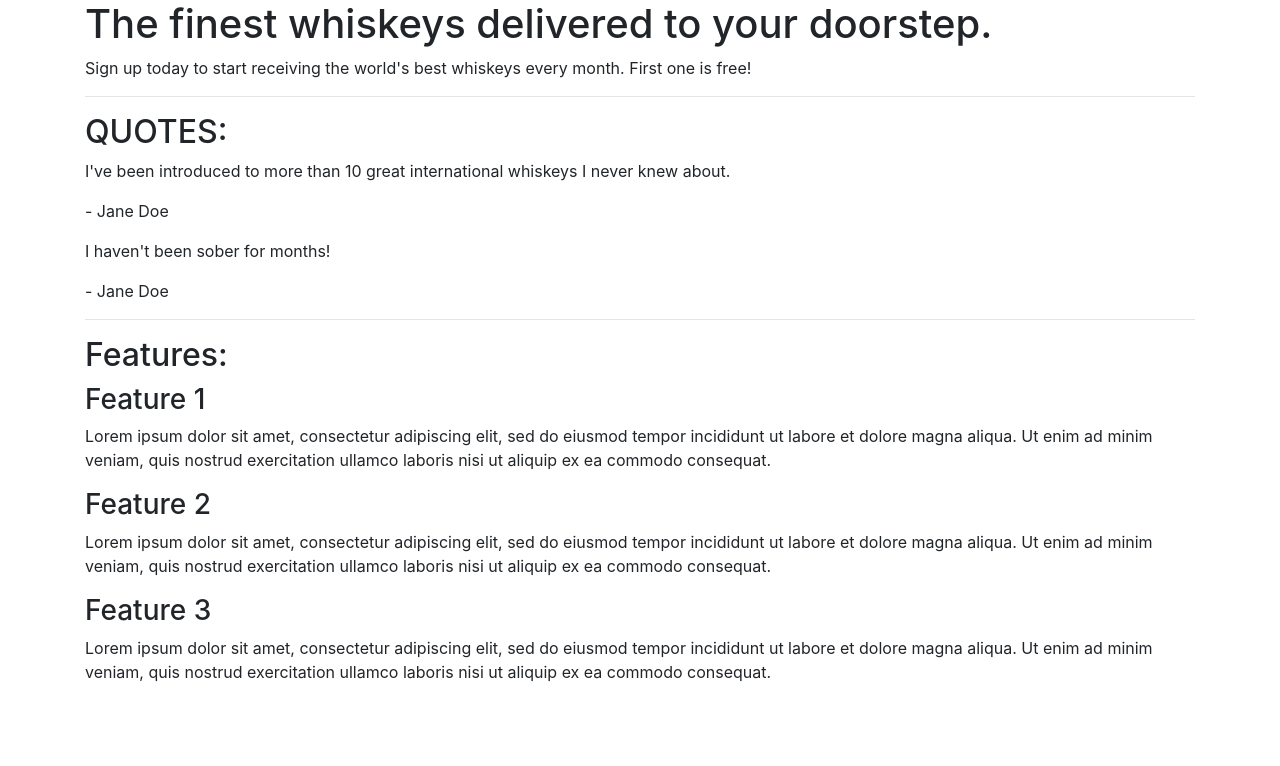
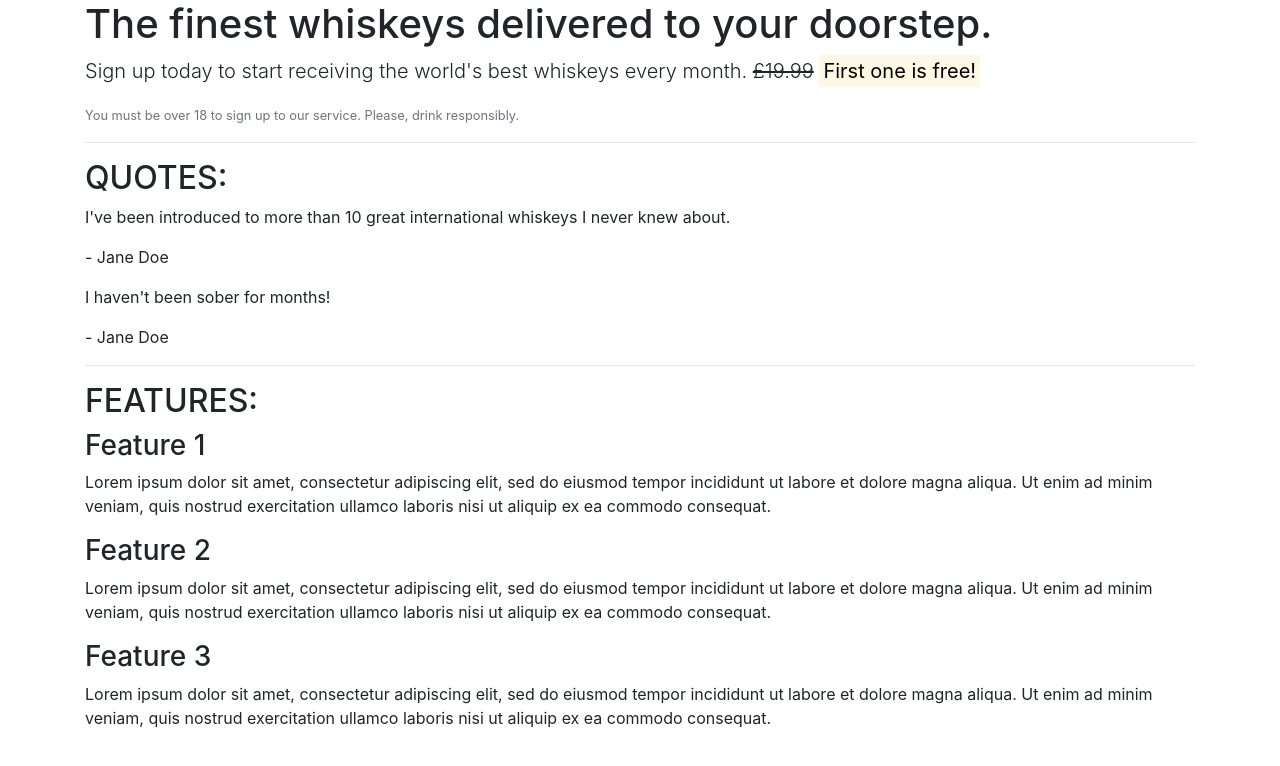
Before and after one commit to domsq/bootstrap-bootcamp, a plain HTML site: page index.html in a window 1280 px wide. Drawn offline with nearby package versions, Linux system fonts and the light colour scheme.

Commit message:
Update callout section of index.html

```diff
--- a/index.html
+++ b/index.html
@@ -13,7 +13,9 @@
         <!-- Callout -->
         <section class="callout">
             <h1>The finest whiskeys delivered to your doorstep.</h1>
-            <p>Sign up today to start receiving the world's best whiskeys every month. First one is free!</p>
+            <p class="lead">Sign up today to start receiving the world's best whiskeys every month.
+            <s>£19.99</s> <strong><mark>First one is free!</mark></strong></p>
+            <p class="text-muted"><small>You must be over 18 to sign up to our service. Please, drink responsibly.</small></p>
         </section>
         <!-- /.callout -->
         <hr>
@@ -35,7 +37,7 @@
 
         <!-- Features -->
         <section class="features">
-            <h2>Features:</h2>
+            <h2 class="text-uppercase">Features:</h2>
             <div class="feature">
                 <h3>Feature 1</h3>
                 <p>Lorem ipsum dolor sit amet, consectetur adipiscing elit, sed do eiusmod tempor incididunt ut labore
```
